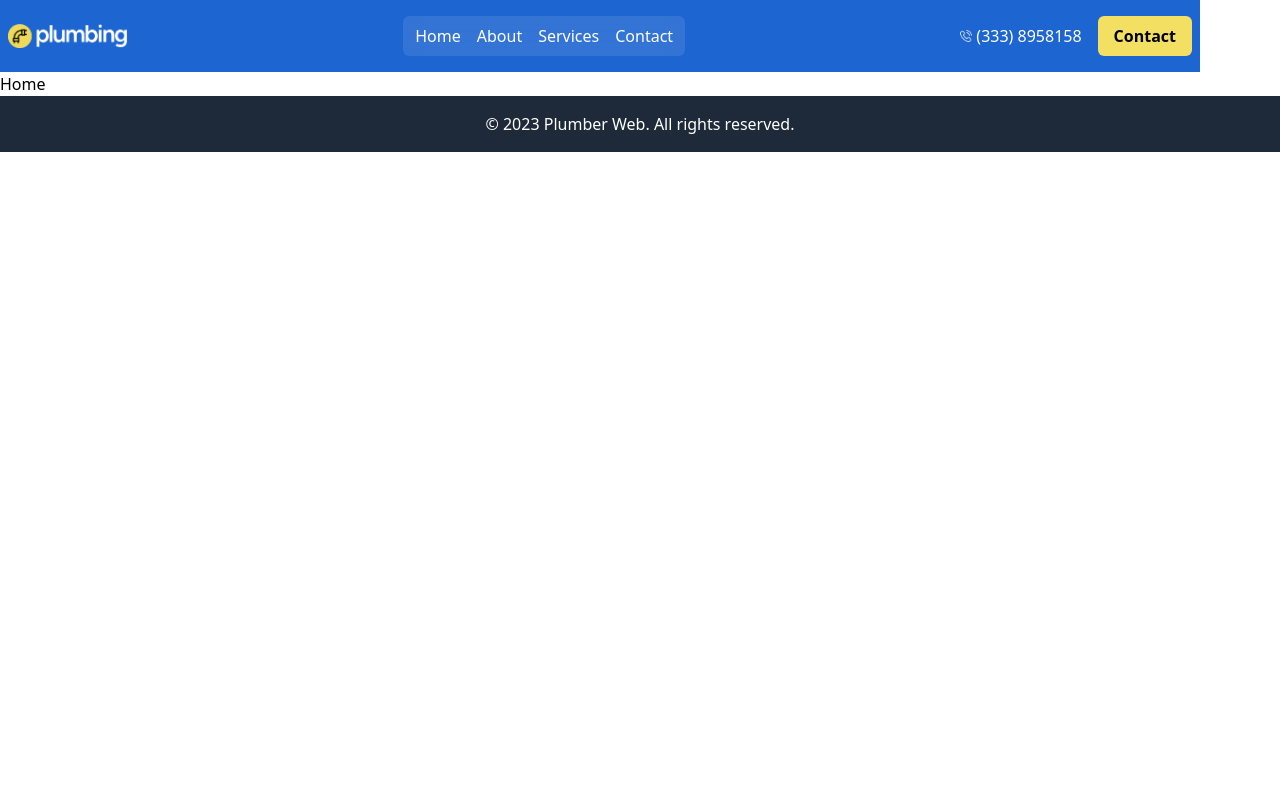
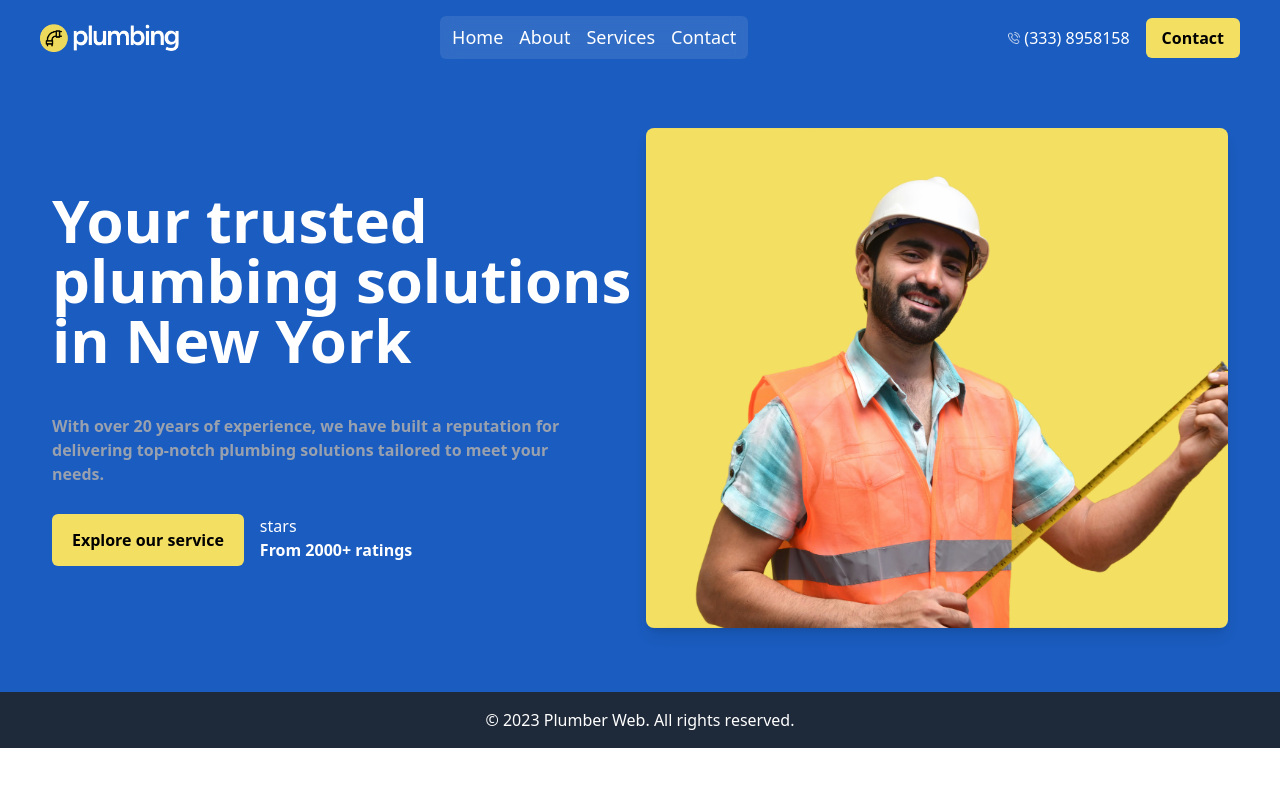
Before and after one commit to fahadKhan030/plumber-web, a React (Vite) app: page / in a window 1280 px wide. Shown: the top 786 px of the page. Built offline with nearby package versions, Linux system fonts and the light colour scheme.

Commit message:
Add Contact page component

```diff
--- a/src/Layout.jsx
+++ b/src/Layout.jsx
@@ -5,7 +5,7 @@ import Footer from "./footer/Footer.jsx";
 
 const Layout = () => {
   return (
-    <div>
+    <div className="">
       <Header />
       <main>
         <Outlet />
--- a/src/component/Button.jsx
+++ b/src/component/Button.jsx
@@ -4,7 +4,7 @@ import React from "react";
 export default function Button({ children, className = "", ...props }) {
   return (
     <button
-      className={`px-4 py-2 bg-[#F3E063]  rounded-md font-semibold text-black transition duration-200 ${className}`}
+      className={`px-4 py-2 bg-[#F3E063]  rounded-md font-semibold text-black transition hover:cursor-pointer duration-200 ${className}`}
       {...props}
     >
       {children}
--- a/src/header/Header.jsx
+++ b/src/header/Header.jsx
@@ -6,33 +6,54 @@ import { NavLink } from "react-router-dom";
 
 export const Header = () => {
   return (
-    <navbar className="flex bg-[#1D65D1] items-center justify-between max-w-[1200px] text-white py-4 text-center px-2">
+    <nav className="fixed top-0 w-screen bg-[#1a5cbf] text-white py-4 px-3 z-50">
+      <div className="flex items-center justify-center">
+        <div className="flex items-center justify-between w-full max-w-[1200px]">
+          {/* Logo */}
           <div>
-        <img src={Logo} alt="" className="h-6" />
+            <img src={Logo} alt="Logo" className="h-7" />
           </div>
 
-      <ul className="flex justify-center px-3 py-2 text-white backdrop-blur-sm bg-white/10 rounded-md font- gap-4">
-        <NavLink to={"/"} className="hover:text-[#F3E063]">
+          {/* Large screen links */}
+          <ul className="hidden lg:flex justify-center lg:text-[18px] px-3 py-2 backdrop-blur-sm bg-white/10 rounded-md gap-4">
+            <NavLink to="/" className="hover:text-[#F3E063]">
               Home
             </NavLink>
-        <NavLink to={"/about"} className="hover:text-[#F3E063]">
+            <NavLink to="/about" className="hover:text-[#F3E063]">
               About
             </NavLink>
-        <NavLink to={"/services"} className="hover:text-[#F3E063]">
+            <NavLink to="/services" className="hover:text-[#F3E063]">
               Services
             </NavLink>
-        <NavLink to={"/contact"} className="hover:text-[#F3E063]">
+            <NavLink to="/contact" className="hover:text-[#F3E063]">
               Contact
             </NavLink>
           </ul>
 
+          {/* Mid screen links and buttons */}
           <div className="flex items-center gap-4">
-        <button className="flex items-center justify-center gap-1">
-          <img src={telephone} alt="" className="h-3" />
+            <ul className="hidden md:flex lg:hidden justify-center md:text-md px-3 py-2 backdrop-blur-sm bg-white/10 rounded-md gap-4">
+              <NavLink to="/" className="hover:text-[#F3E063]">
+                Home
+              </NavLink>
+              <NavLink to="/about" className="hover:text-[#F3E063]">
+                About
+              </NavLink>
+              <NavLink to="/services" className="hover:text-[#F3E063]">
+                Services
+              </NavLink>
+              <NavLink to="/contact" className="hover:text-[#F3E063]">
+                Contact
+              </NavLink>
+            </ul>
+            <button className="items-center hidden lg:flex justify-center gap-1">
+              <img src={telephone} alt="Phone" className="h-3" />
               <span>(333) 8958158</span>
             </button>
-        <Button children="Contact" />
+            <Button>Contact</Button>
           </div>
-    </navbar>
+        </div>
+      </div>
+    </nav>
   );
 };
--- a/src/main.jsx
+++ b/src/main.jsx
@@ -7,6 +7,7 @@ import Home from "./pages/Home";
 import About from "./pages/About";
 import Blog from "./pages/Blog";
 import Services from "./pages/Services";
+import Contact from "./pages/Contact";
 import Layout from "./Layout";
 
 import { createBrowserRouter, RouterProvider } from "react-router-dom";
@@ -20,6 +21,7 @@ const router = createBrowserRouter([
       { path: "about", element: <About /> },
       { path: "blog", element: <Blog /> },
       { path: "services", element: <Services /> },
+      { path: "contact", element: <Contact /> },
     ],
   },
 ]);
--- /dev/null
+++ b/src/pages/Contact.jsx
@@ -0,0 +1,7 @@
+import React from "react";
+
+const Contact = () => {
+  return <div>Contact</div>;
+};
+
+export default Contact;
--- a/src/pages/Home.jsx
+++ b/src/pages/Home.jsx
@@ -1,7 +1,58 @@
 import React from "react";
+import HeroImg from "../assets/HeroImg.jpg";
+import Button from "../component/Button";
 
 const Home = () => {
-  return <div>Home</div>;
+  return (
+    <div className="flex items-center justify-center overflow-hidden mt-16 text-white text-center">
+      {/* hero section */}
+      <div className="w-full bg-[#1a5cbf] py-16">
+        <div className="flex flex-col md:flex-row items-center justify-between max-w-[1200px] max-sm:max-w-[600px] gap-3 mx-auto px-3">
+          <div className=" md:text-start flex flex-col items-center md:items-start gap-7 flex-1/1">
+            <h1 className="text-4xl md:text-5xl  lg:text-6xl font-bold max-w-[600px]">
+              Your trusted plumbing solutions in New York
+            </h1>
+            <p className="mt-4 max-w-[510px] text-md font-semibold text-gray-400">
+              With over 20 years of experience, we have built a reputation for
+              delivering top-notch plumbing solutions tailored to meet your
+              needs.
+            </p>
+            <div className="flex  gap-4">
+              <Button
+                className="px-5 font-semibold py-3.5"
+                children="Explore our service"
+              />
+              <div>
+                <span>stars</span>
+                <p className="font-semibold">From 2000+ ratings</p>
+              </div>
+            </div>
+          </div>
+
+          <div className="mt-16 md:mt-0 flex-1/1">
+            <img
+              src={HeroImg}
+              alt=""
+              className="rounded-lg shadow-lg object-cover h-[400px] md:h-[500px] "
+            />
+          </div>
+        </div>
+      </div>
+
+      {/* get started */}
+      <div></div>
+      {/* About us  */}
+      <div></div>
+      {/* Services */}
+      <div></div>
+      {/* Faq */}
+      <div></div>
+      {/* Testimonials */}
+      <div></div>
+      {/* Blog */}
+      <div></div>
+    </div>
+  );
 };
 
 export default Home;
```
Also changed, not shown: src/assets/HeroImg.jpg (added). Lines whose indentation alone changed are shown as unchanged.
